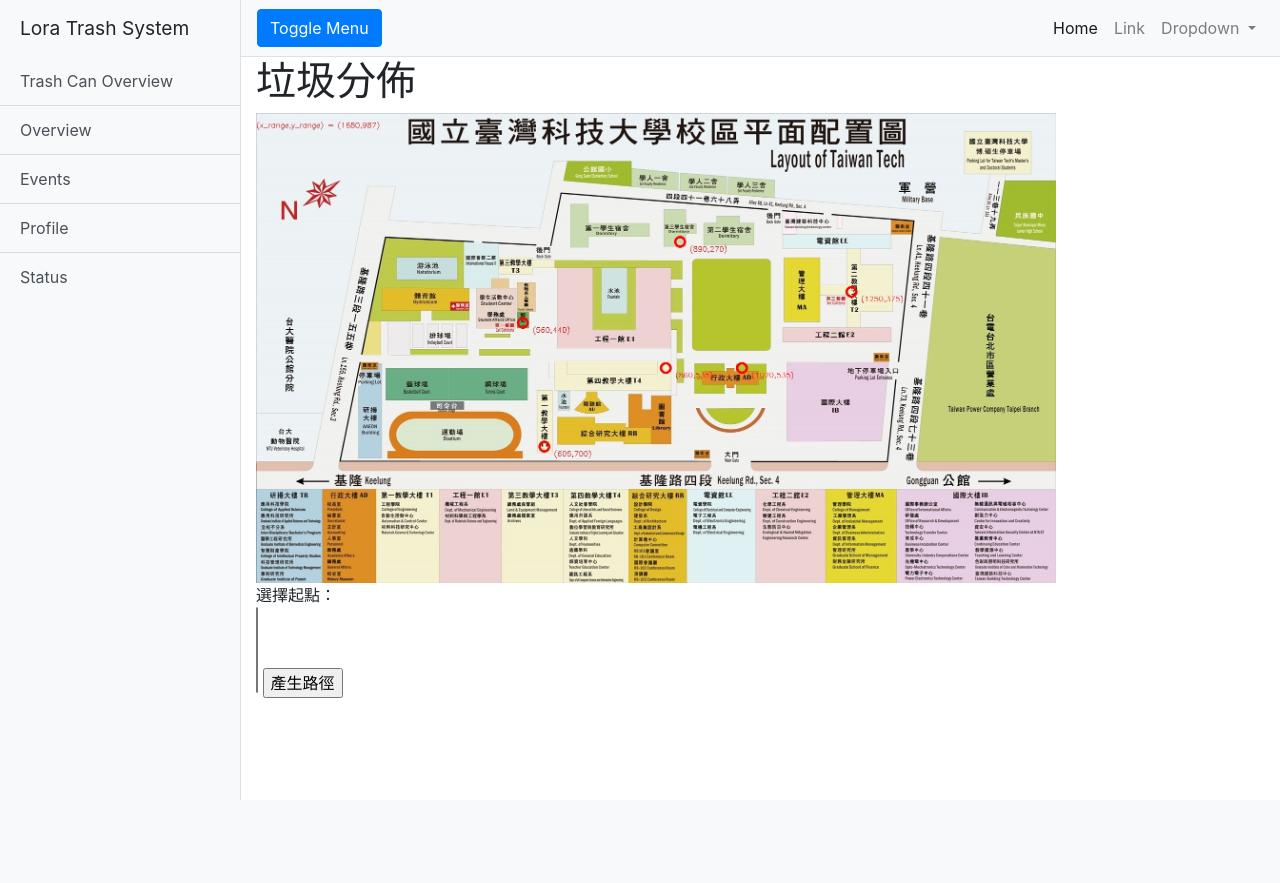
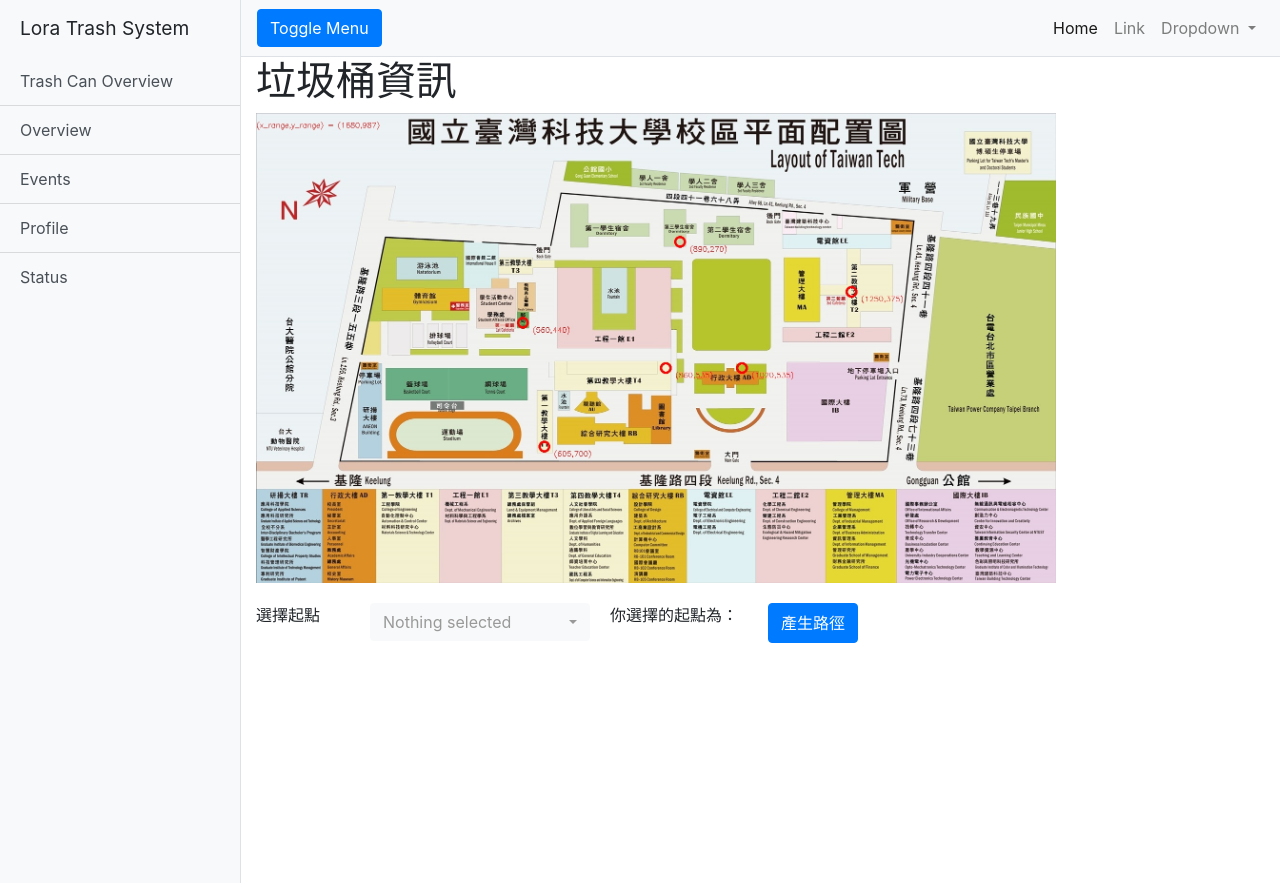
Before and after one commit to b10402113/lora-trash-project, a Django app: page / in a window 1280 px wide. Before the commit the page ends 800 px from the top, so only its background shows below. Run offline with Django 3.2, Linux system fonts and the light colour scheme; data that the repository does not hold is empty; some libraries are stand-ins or nearby versions.

Commit message:
新增路徑功能

```diff
--- a/lora_project/lora_garbage_app/trash_collection.py
+++ b/lora_project/lora_garbage_app/trash_collection.py
@@ -50,7 +50,7 @@
         return edge_distance
 
 
-test = {(5, 0): (5, 9), (15, 6): (1, 3), (6, 8): (6, 6), (5, 5): (0, 7)}
-a = collect_trash()
-output = a.setting((15, 6), test)
-print(output)
+# test = {(5, 0): (5, 9), (15, 6): (1, 3), (6, 8): (6, 6), (5, 5): (0, 7)}
+# a = collect_trash()
+# output = a.setting((15, 6), test)
+# print(output)
--- a/lora_project/lora_garbage_app/urls.py
+++ b/lora_project/lora_garbage_app/urls.py
@@ -5,5 +5,6 @@
     path('', views.index),
     path('overview', views.overview),
     path('trash_detail/<int:trash_id>', views.trash_detail),
-    path('api/post_trash_data/<int:trash_id>/',views.post_trash_data,name='api-data')
+    path('api/post_trash_data/<int:trash_id>/',views.post_trash_data,name='api-data'),
+    path('api/path_generate/', views.path_generate),
 ]
--- a/lora_project/lora_garbage_app/views.py
+++ b/lora_project/lora_garbage_app/views.py
@@ -1,8 +1,7 @@
-from django.shortcuts import render
+from django.shortcuts import render,redirect
 from . import models
 from . import trash_collection
 from django.http import HttpResponse
-# trash_collection.collect_trash()
 import json
 from django.core.serializers.json import DjangoJSONEncoder
 from datetime import datetime
@@ -61,3 +60,36 @@
         return HttpResponse("成功")
     else:
         return HttpResponse("失敗")
+
+def path_generate(request):
+    if request.method == 'POST':
+        if request.POST.get('start_location'):
+            # print(request.POST.get('start_location'))
+            start_trash_can = models.TrashInfo.objects.get(id=request.POST.get('start_location'))
+            other_trash_cans = models.TrashInfo.objects.exclude(id= request.POST.get('start_location'))
+
+            # start 座標
+            print("====最佳路徑程式開始====")
+
+            start = (start_trash_can.tlocation_x,start_trash_can.tlocation_y)
+            print("起點為" + start_trash_can.tloaction_name + "座標為" + str(start))
+
+            # 其他座標
+            vertices = {}
+            for other_trash_can in other_trash_cans:
+                coordinate = (other_trash_can.tlocation_x,other_trash_can.tlocation_y)
+                vertices[coordinate] = (other_trash_can.tlocation_weight,other_trash_can.tlocation_hight)
+
+            # 印出其他座標資料
+            print(vertices)
+
+            # 呼叫勝安trash_collectionAPI
+            path_handler = trash_collection.collect_trash()
+            output = path_handler.setting(start, vertices)
+
+            # 輸出 output
+            print(output)
+            print("====最佳路徑程式結束====")
+            return redirect(index)
+        else:
+            return redirect(index)
--- /dev/null
+++ b/lora_project/static/css/index.css
@@ -0,0 +1,14 @@
+.path_generate_section{
+    height: 300px;
+}
+.form{
+    display: flex;
+}
+.dropdown_list{
+    padding: 20px;
+}
+.path_btn{
+    margin-top: 20px;
+    height: 40px;
+    margin-right: 30px;
+}
--- a/lora_project/templates/index.html
+++ b/lora_project/templates/index.html
@@ -3,21 +3,45 @@
 {% block title %}
 {% endblock %}
 {% block css %}
+<!-- Latest compiled and minified CSS -->
+<link rel="stylesheet" href="https://cdn.jsdelivr.net/npm/bootstrap-select@1.13.9/dist/css/bootstrap-select.min.css">
+
+<!-- Latest compiled and minified JavaScript -->
+<script src="https://cdn.jsdelivr.net/npm/bootstrap-select@1.13.9/dist/js/bootstrap-select.min.js"></script>
+
+<!-- (Optional) Latest compiled and minified JavaScript translation files -->
+<script src="https://cdn.jsdelivr.net/npm/bootstrap-select@1.13.9/dist/js/i18n/defaults-*.min.js"></script>
+    <link rel="stylesheet" href="{% static 'css/index.css' %}">
 {% endblock %}
 
 {% block content %}
-    <h1>垃圾分佈</h1>
-    <img src="{% static 'img/image.jpg' %}" alt="" width="800px">
-    <form method="post" action="index">
-        選擇起點： <br />
+    <h1>垃圾桶資訊</h1>
+    <img src="{% static 'img/image.jpg' %}" alt="" width="800px" />
 
-        <select name=items[]" size="4" multiple="multiple">
-        {% for trash_can in trash_cans %}
-            <option value="{{ trash_can.id }}">{{ trash_can.tloaction_name }}</option>
-        {% endfor %}
+    <div class="path_generate_section">
+        <form method="post" action="api/path_generate/" class="form">
+            <p class="path_btn">選擇起點</p>
+            <div class="dropdown_list">
+              <select class="selectpicker" name="start_location">
+                  {% for trash_can in trash_cans %}
+                <option class="dropdown-item" value="{{ trash_can.id }}" >{{ trash_can.tloaction_name }}</option>
+                  {% endfor %}
+              </select>
+            </div>
+            <p class="path_btn" id="text">你選擇的起點為：</p>
+            <input class="btn btn-primary path_btn" id="pathBtn" type="submit" value="產生路徑" />
+        </form>
+    </div>
 
-        </select>
-        <input type="submit" value="產生路徑" />
-    </form>
+
 
 {% endblock %}
+{% block javascript %}
+    <script>
+        // var btn = document.getElementById('pathBtn');
+        // btn.onclick = function(){
+        //     var text = document.getElementById('text');
+        //     text.innerText = "你選擇的起點為：研陽大樓"
+        // }
+    </script>
+{% endblock %}
```
